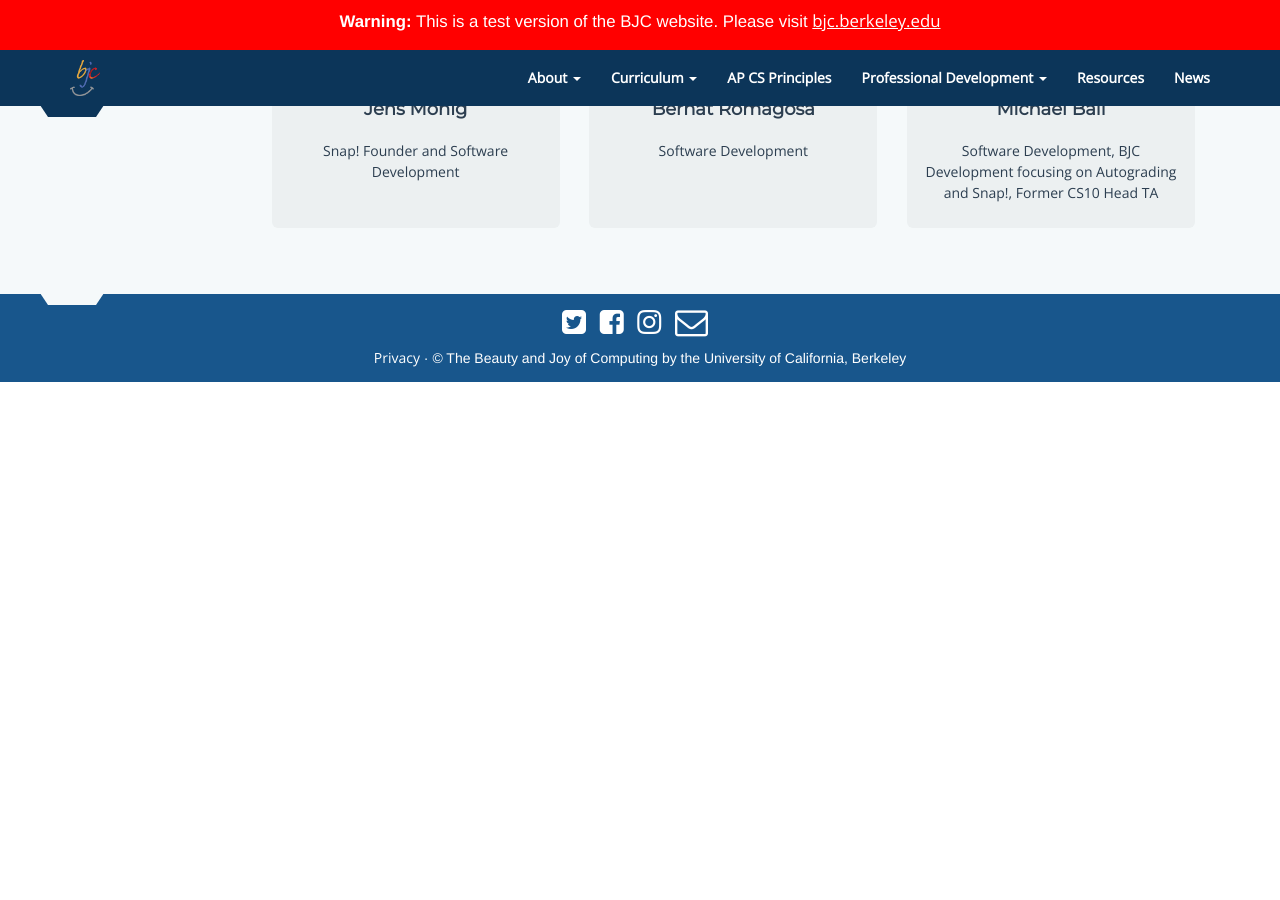
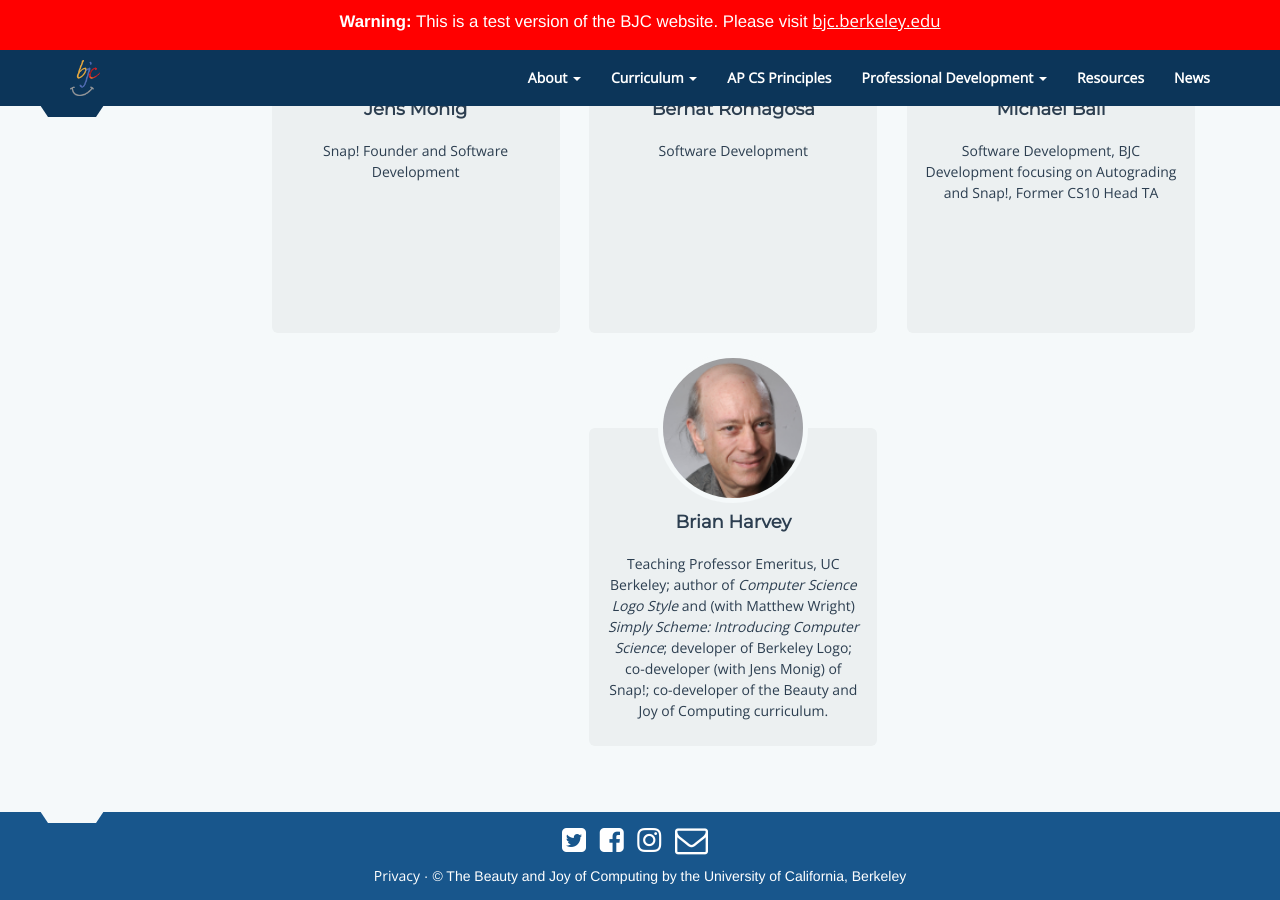
Before and after one commit to beautyjoy/beautyjoy.github.io, a Jekyll site: the page built from team/snap.html, in a window 1280 px wide and 900 px high, scrolled down 598 px. Built offline with Jekyll 4.4.1, drawn with Linux system fonts in a browser that asks for light colours; before the commit the page ends 980 px from its top, so only the background shows below that.

Commit message:
Added Brian

```diff
--- a/_data/people/snap.yml
+++ b/_data/people/snap.yml
@@ -9,3 +9,9 @@
   image: michael-ball.jpg
   description: Software Development, BJC Development focusing on Autograding and Snap!,
     Former CS10 Head TA
+- name: Brian Harvey
+  image: brian-harvey.png
+  description: ! 'Teaching Professor Emeritus, UC Berkeley; author of _Computer Science
+    Logo Style_ and (with Matthew Wright) _Simply Scheme: Introducing Computer Science_;
+    developer of Berkeley Logo; co-developer (with Jens Monig) of Snap!; co-developer
+    of the Beauty and Joy of Computing curriculum.'
```
